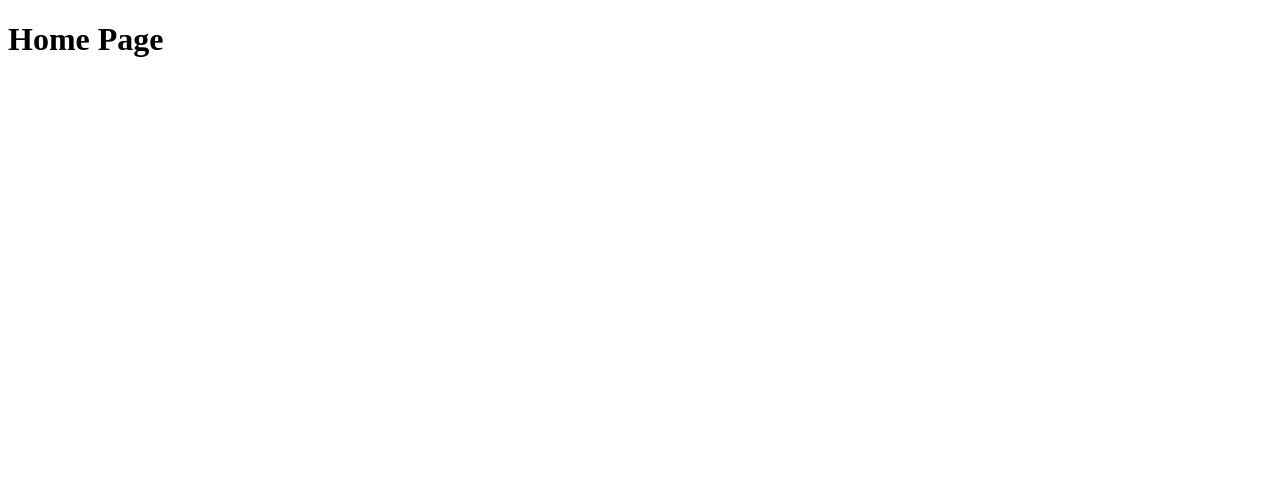
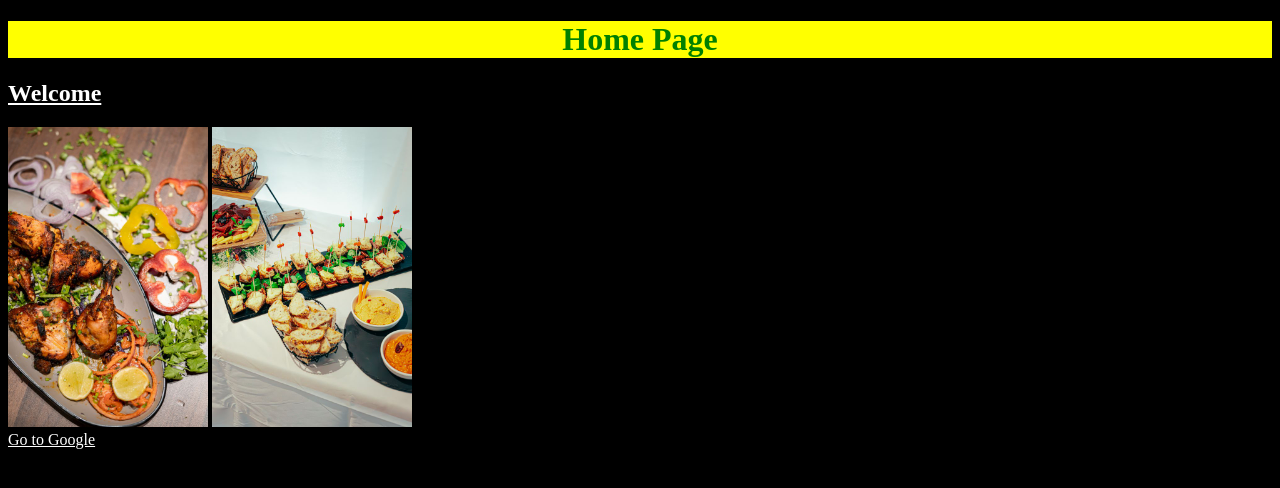
Before and after one commit to johannesmx/Webdevclass2026T3, a plain HTML site: page index.html in a window 1280 px wide. Drawn offline with Linux system fonts and the light colour scheme.

Commit message:
added images and favicon

```diff
--- a/index.html
+++ b/index.html
@@ -3,8 +3,15 @@
     <head>
         <title>Home Page</title>
         <meta charset="utf-8">
+        <link rel="icon" href="favicon.png">
+        <link rel="stylesheet" href="styles.css">
     </head>
     <body>
         <h1>Home Page</h1>
+        <h2>Welcome</h2>
+        <img class="small" src="images/pexels-lpfstudio023-31771054.jpg" alt="grilled chicken pieces on a platter">
+        <img class="small" src="images/pexels-newman-photographs-234743505-31970812.jpg" alt="finger food on a table">
+        <br>
+        <a href="https://google.com">Go to Google</a>
     </body>
 </html>
--- /dev/null
+++ b/styles.css
@@ -0,0 +1,18 @@
+h1 {
+    color: green;
+    background-color: yellow;
+    text-align: center;
+}
+h2 {
+    text-decoration: underline;
+    color: white;
+}
+body {
+    background-color: black;
+}
+.small {
+    width: 200px;
+}
+a {
+    color: white;
+}
```
Also changed, not shown: favicon.png (added), images/pexels-lpfstudio023-31771054.jpg (added), images/pexels-newman-photographs-234743505-31970812.jpg (added).
